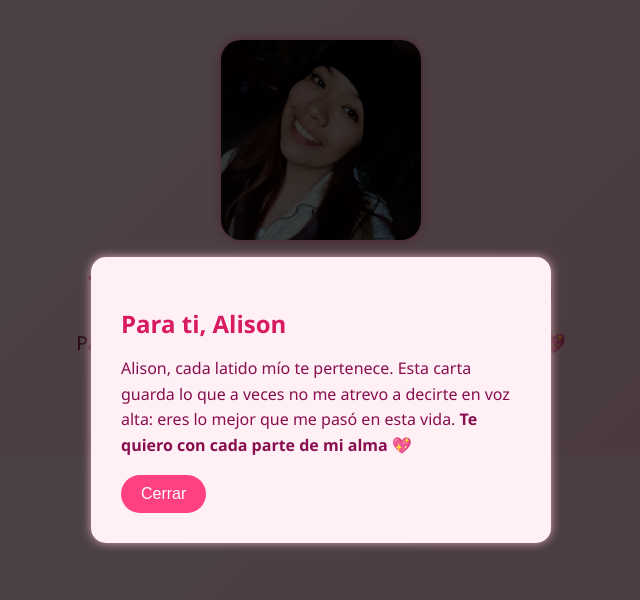
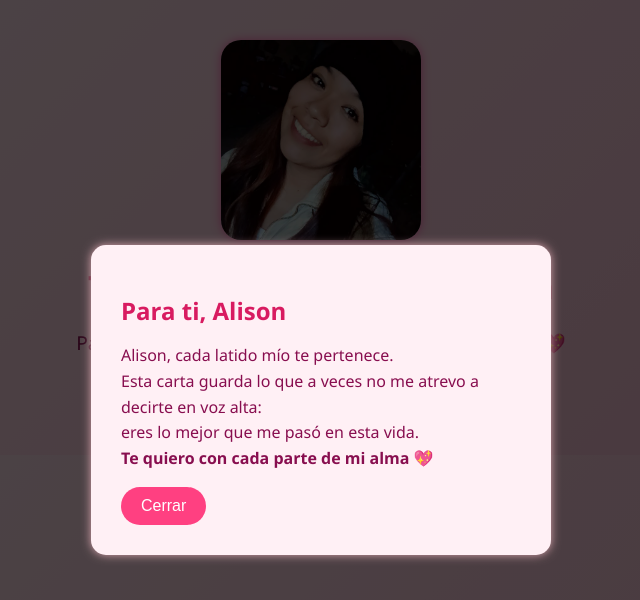
Before and after one commit to Andres15-A/para-ali, a plain HTML site: page index.html in a window 1280 px wide. Both pictures are taken after a click on the button "💌 Leer mi carta". Shown: the whole page, without its empty margins (319-959 px from the left). Drawn offline with Linux system fonts and the light colour scheme.

Commit message:
Update index.html

```diff
--- a/index.html
+++ b/index.html
@@ -2,57 +2,73 @@
 <html lang="es">
 <head>
   <meta charset="UTF-8" />
-  <meta name="viewport" content="width=device-width, initial-scale=1.0" />
+  <meta name="viewport" content="width=device-width, initial-scale=1.0"/>
   <title>Para Alison 💘</title>
   <link rel="stylesheet" href="style.css" />
 </head>
 <body>
-  <!-- Reproductor oculto -->
+  <!-- Música -->
   <audio id="miMusica" loop>
-    <source src="musica.mp3" type="audio/mpeg">
+    <source src="musica.mp3" type="audio/mpeg" />
     Tu navegador no soporta audio.
   </audio>
 
+  <!-- Contenido principal -->
   <div class="container">
     <img src="foto1.jpg" alt="Alison" class="alison-img" />
     <h1>Tu amor es mi mayor fortuna</h1>
     <p class="frase">
       Pase lo que pase, mi corazón siempre te elegirá a ti 💖
     </p>
-
     <button id="openLetter">💌 Leer mi carta</button>
   </div>
 
-  <!-- Carta modal -->
+  <!-- Modal carta -->
   <div class="letter-modal" id="letterModal">
     <div class="letter">
       <h2>Para ti, Alison</h2>
       <p>
-        Alison, cada latido mío te pertenece.
-        Esta carta guarda lo que a veces no me atrevo a decirte en voz alta:
-        eres lo mejor que me pasó en esta vida.
+        Alison, cada latido mío te pertenece.<br>
+        Esta carta guarda lo que a veces no me atrevo a decirte en voz alta:<br>
+        eres lo mejor que me pasó en esta vida.<br>
         <strong>Te quiero con cada parte de mi alma 💖</strong>
       </p>
       <button id="closeLetter">Cerrar</button>
     </div>
+    <!-- Corazones flotantes -->
+    <div class="hearts" id="heartsContainer"></div>
   </div>
 
+  <!-- Script -->
   <script>
     const modal = document.getElementById('letterModal');
     const btnOpen = document.getElementById('openLetter');
     const btnClose = document.getElementById('closeLetter');
     const musica = document.getElementById('miMusica');
+    const heartsContainer = document.getElementById('heartsContainer');
 
     btnOpen.onclick = () => {
       modal.style.display = 'flex';
-      musica.play(); // 🎶 inicia la música cuando se abre la carta
+      musica.play();
+      generateHearts();
     };
 
     btnClose.onclick = () => {
       modal.style.display = 'none';
-      musica.pause(); // 🔇 opcional: pausa la música al cerrar
-      musica.currentTime = 0; // opcional: reinicia el audio
+      musica.pause();
+      musica.currentTime = 0;
+      heartsContainer.innerHTML = ''; // limpia los corazones
     };
+
+    function generateHearts() {
+      for (let i = 0; i < 30; i++) {
+        const heart = document.createElement('div');
+        heart.className = 'heart';
+        heart.style.left = `${Math.random() * 100}%`;
+        heart.style.animationDelay = `${Math.random() * 2}s`;
+        heartsContainer.appendChild(heart);
+      }
+    }
   </script>
 </body>
 </html>
```
